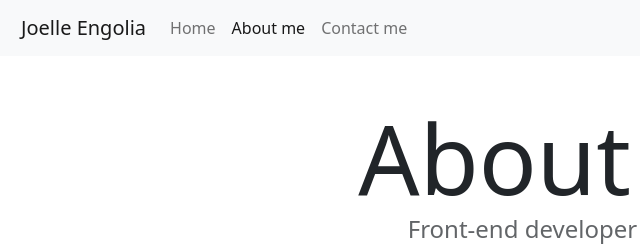
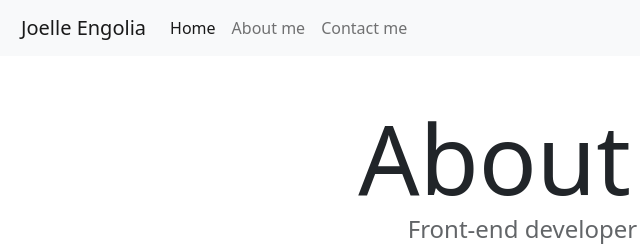
Before and after one commit to jne101/Portfolio-Project, a plain HTML site: page about.html in a window 1280 px wide. Shown: the top 246 px of the page, 61-701 px from the left. Drawn offline with nearby package versions, Linux system fonts and the light colour scheme.

Commit message:
Updated nav on about page

```diff
--- a/about.html
+++ b/about.html
@@ -19,9 +19,9 @@
     <title>US-UK Front-end Developer | Joelle Engolia</title>
   </head>
   <body>
-    <nav class="navbar navbar-expand-lg navbar-light bg-light fixed-top">
+  <nav class="navbar navbar-expand-lg navbar-light bg-light fixed-top">
       <div class="container">
-        <a class="navbar-brand" href="/index.html">Joelle Engolia</a>
+        <a class="navbar-brand" href="/index.html" title="Homepage">Joelle Engolia</a>
         <button
           class="navbar-toggler"
           type="button"
@@ -36,12 +36,12 @@
         <div class="collapse navbar-collapse" id="navbarNav">
           <ul class="navbar-nav">
             <li class="nav-item">
-              <a class="nav-link" aria-current="page" href="/index.html" title="Homepage"
+              <a class="nav-link active" aria-current="page" href="index.html" title="Homepage"
                 >Home</a
               >
             </li>
             <li class="nav-item">
-              <a class="nav-link active" href="/about.html" title="About me">About me</a>
+              <a class="nav-link" href="/about.html" title="About me">About me</a>
             </li>
             <li class="nav-item">
               <a class="nav-link" href="/about.html#contact" title="Contact me">Contact me</a>
```
